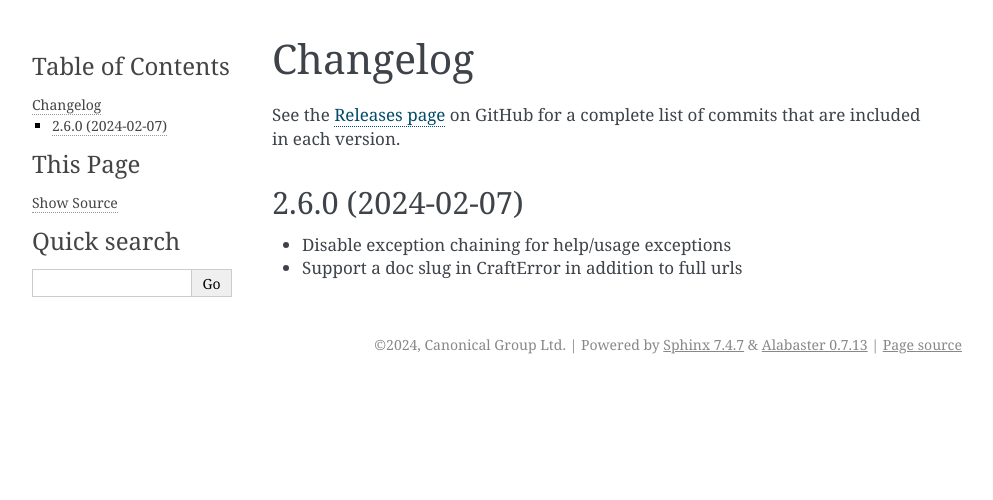
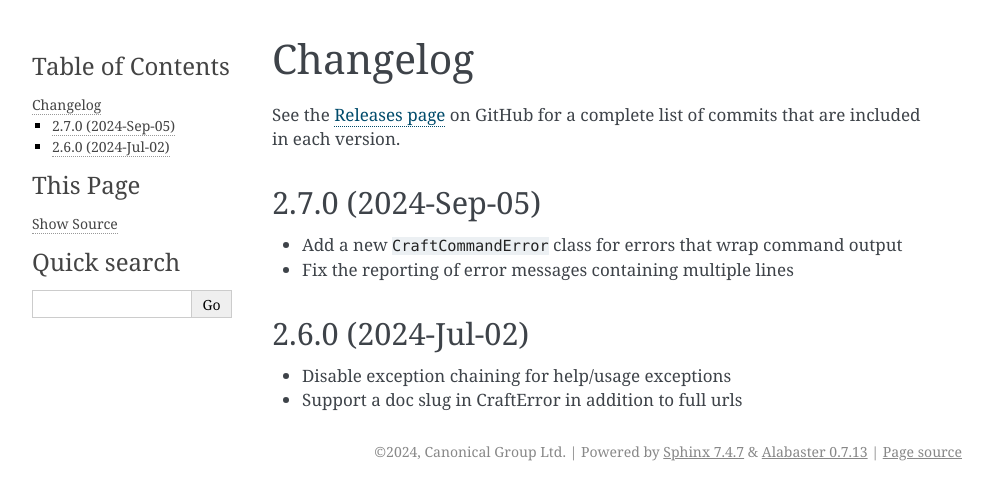
Before and after one commit to canonical/craft-cli, a Sphinx documentation site: the page built from docs/changelog.rst, in a window 1280 px wide. Shown: the top 500 px of the page, without its empty margins (148-1141 px from the left). Built offline with Sphinx 7.4.7, drawn with Linux system fonts in a browser that asks for light colours; pages that are not in the unit, such as notebooks, are missing from menus.

Commit message:
docs: changelog entries for 2.7.0

```diff
--- a/docs/changelog.rst
+++ b/docs/changelog.rst
@@ -5,8 +5,13 @@ Changelog
 See the `Releases page`_ on GitHub for a complete list of commits that are
 included in each version.
 
-2.6.0 (2024-02-07)
-------------------
+2.7.0 (2024-Sep-05)
+-------------------
+- Add a new ``CraftCommandError`` class for errors that wrap command output
+- Fix the reporting of error messages containing multiple lines
+
+2.6.0 (2024-Jul-02)
+-------------------
 - Disable exception chaining for help/usage exceptions
 - Support a doc slug in CraftError in addition to full urls
 
```
